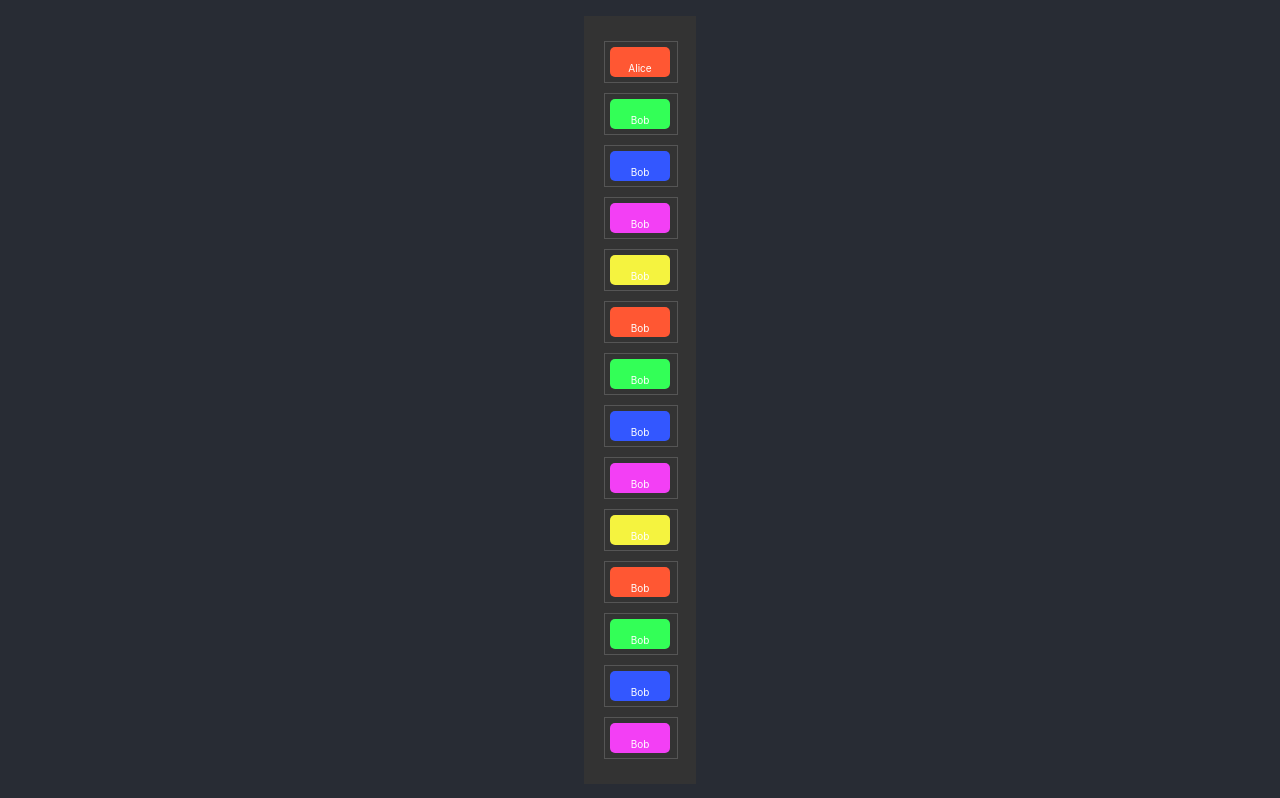
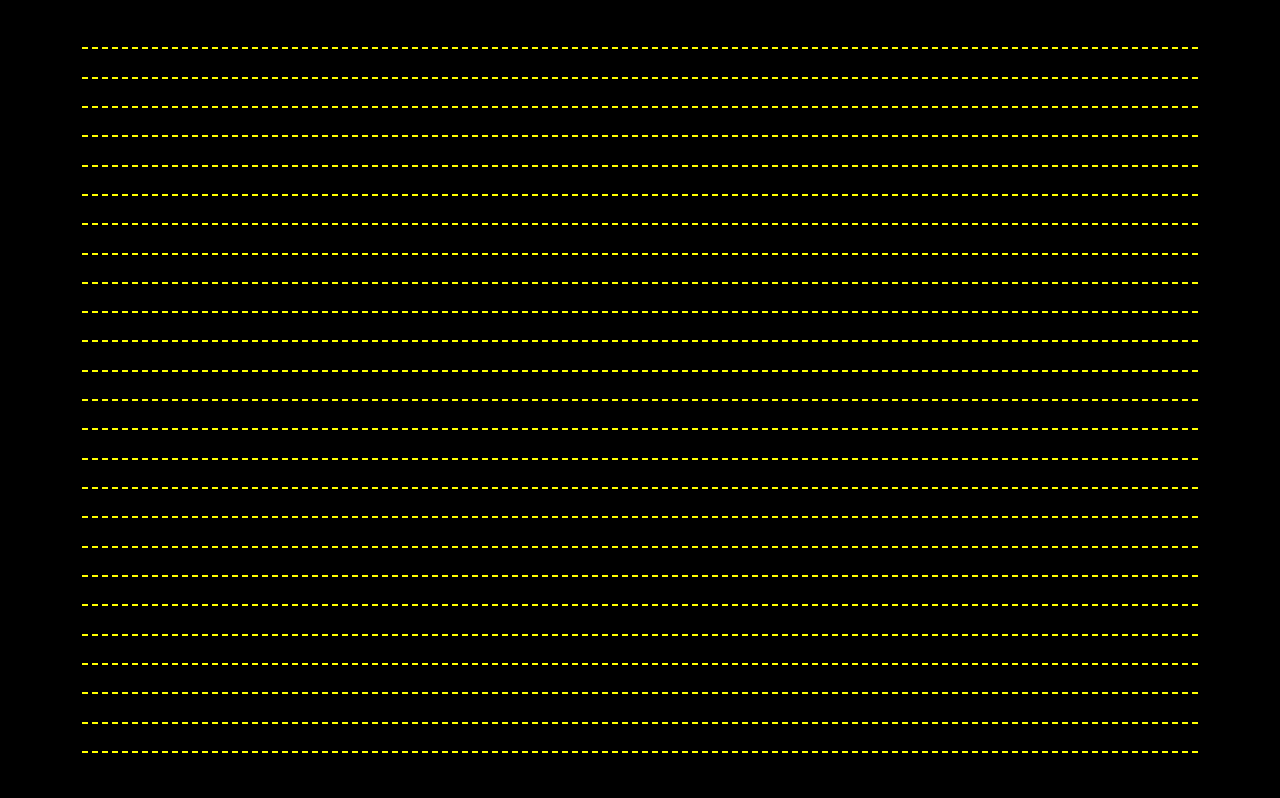
Before and after one commit to ikromshi/horse-racing, a React (Create React App) app: page / in a window 1280 px wide. Built offline with nearby package versions, Linux system fonts and the light colour scheme.

Commit message:
racetrack complete

```diff
--- a/src/App.js
+++ b/src/App.js
@@ -1,30 +1,10 @@
-// src/App.js
 import React from 'react';
-import './App.css';
 import RaceTrack from './components/RaceTrack/RaceTrack';
-
-const participants = [
-  { id: 1, name: 'Alice', tickets: 10 },
-  { id: 2, name: 'Bob', tickets: 20 },
-  { id: 2, name: 'Bob', tickets: 20 },
-  { id: 2, name: 'Bob', tickets: 20 },
-  { id: 2, name: 'Bob', tickets: 20 },
-  { id: 2, name: 'Bob', tickets: 20 },
-  { id: 2, name: 'Bob', tickets: 20 },
-  { id: 2, name: 'Bob', tickets: 20 },
-  { id: 2, name: 'Bob', tickets: 20 },
-  { id: 2, name: 'Bob', tickets: 20 },
-  { id: 2, name: 'Bob', tickets: 20 },
-  { id: 2, name: 'Bob', tickets: 20 },
-  { id: 2, name: 'Bob', tickets: 20 },
-  { id: 2, name: 'Bob', tickets: 20 },
-  // Add more mock participants as needed
-];
 
 function App() {
   return (
-    <div className="App">
-      <RaceTrack participants={participants} />
+    <div>
+      <RaceTrack numberOfLanes={26} />
     </div>
   );
 }
--- a/src/components/Car/Car.css
+++ /dev/null
@@ -1,19 +0,0 @@
-/* src/components/Car/Car.css */
-.car {
-    width: 60px;
-    height: 30px;
-    margin: 5px; /* Adjust based on layout needs */
-    display: flex;
-    justify-content: center;
-    align-items: center;
-    border-radius: 5px; /* Gives a rounded appearance */
-  }
-
-  .car-details {
-    text-align: center;
-  }
-
-  .name {
-    font-size: 10px; /* Adjust based on your design */
-    color: white; /* Ensure text is visible on car colors */
-  }
--- a/src/components/Car/Car.jsx
+++ /dev/null
@@ -1,17 +0,0 @@
-// src/components/Car/Car.js
-import React from 'react';
-import './Car.css';
-
-const Car = ({ name, tickets, color }) => {
-  return (
-    <div className="car" style={{ backgroundColor: color }}>
-      {/* This div represents the car. Customize as needed. */}
-      <div className="car-details">
-        {/* Optionally display name or ticket count here */}
-        <span className="name">{name}</span>
-      </div>
-    </div>
-  );
-};
-
-export default Car;
--- a/src/components/RaceTrack/RaceTrack.jsx
+++ b/src/components/RaceTrack/RaceTrack.jsx
@@ -1,25 +1,41 @@
-// src/components/RaceTrack/RaceTrack.jsx
 import React from 'react';
-import Car from '../Car/Car'; // Adjust the path as needed
-import './RaceTrack.css';
+import styled from 'styled-components';
 
-const RaceTrack = ({ participants }) => {
-  // Assuming participants is an array of objects { id, name, tickets }
-  const colors = ['#FF5733', '#33FF57', '#3357FF', '#F33FF5', '#F5F33F', /* More colors as needed */];
+const Track = styled.div`
+  display: flex;
+  flex-direction: column;
+  align-items: center;
+  justify-content: flex-start;
+  background-color: black;
+  width: 100vw;
+  height: 100vh;
+  overflow: hidden;
+  padding: 20px;
+  box-sizing: border-box;
+`;
 
+
+const Lane = styled.div`
+  height: calc((100vh - 40px) / ${props => props.numberOfLanes}); /* 40px accounts for the padding */
+  width: 90%; /* Adjust width as needed */
+  border-bottom: 2px dashed yellow;
+  position: relative;
+  &:last-child {
+    border-bottom: none;
+  }
+`;
+
+
+
+const RaceTrack = ({ numberOfLanes }) => {
   return (
-    <div className="race-track">
-      {participants.map((participant, index) => (
-        <div key={participant.id} className="lane">
-          <Car
-            name={participant.name}
-            tickets={participant.tickets}
-            color={colors[index % colors.length]} // Cycle through colors
-          />
-        </div>
+    <Track>
+      {Array.from({ length: numberOfLanes }, (_, index) => (
+        <Lane key={index} numberOfLanes={numberOfLanes} />
       ))}
-    </div>
+    </Track>
   );
 };
 
+
 export default RaceTrack;
```
Also changed, not shown: src/assets/car-yellow.png (added), src/components/Leaderboard/Leaderboard.css (deleted), src/components/Leaderboard/Leaderboard.jsx (deleted).
